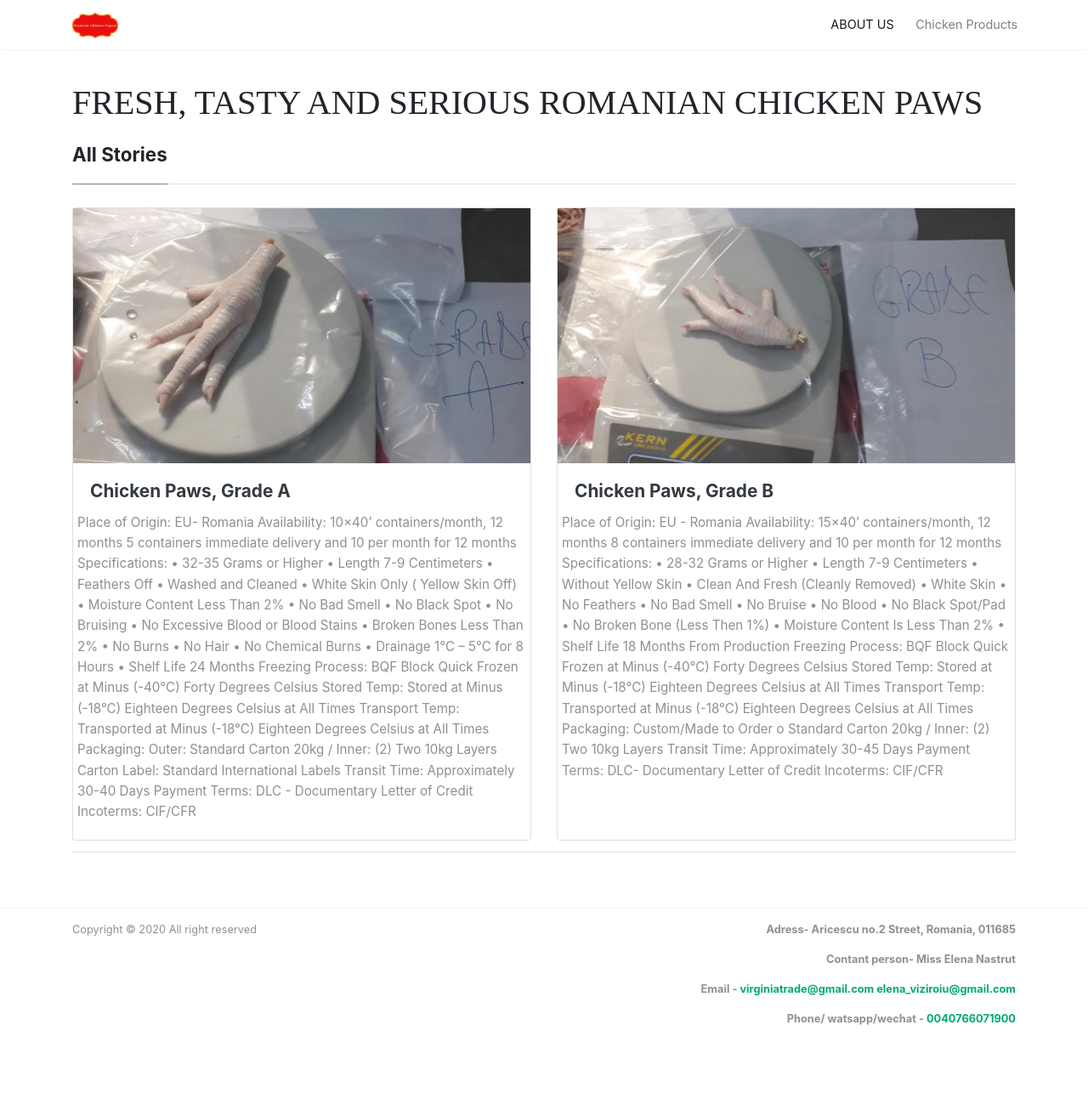
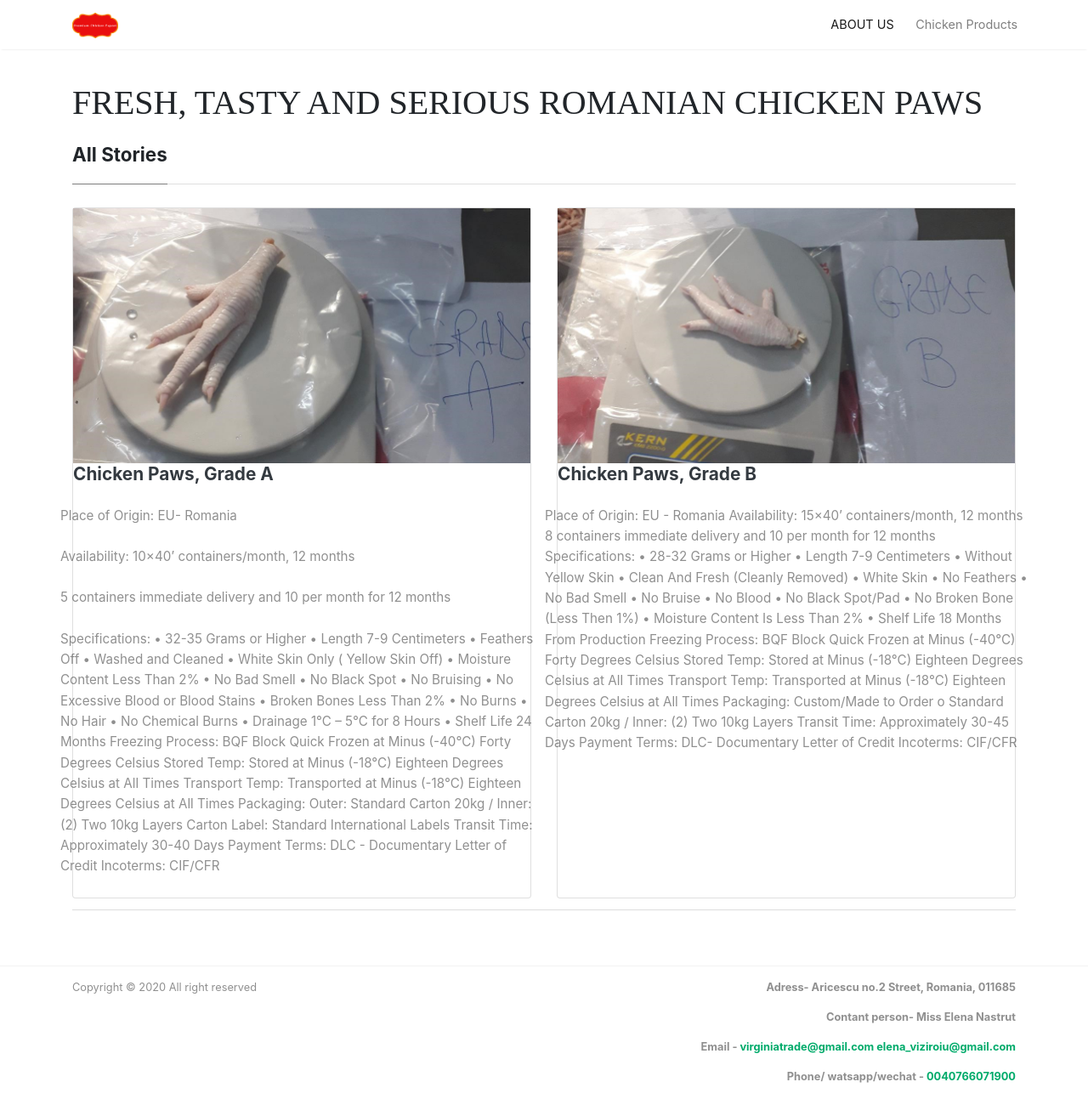
Before and after one commit to gpf192/gpf192.github.io, a Jekyll site: the page built from index.html, in a window 1280 px wide and 1366 px high. Shown: the top 1313 px of the window at 85% size. Built offline with Jekyll 4.4.1, drawn with Linux system fonts in a browser that asks for light colours; nearby versions of some CDN libraries; the list of posts is cut into pages by our own code.

Commit message:
feat style

```diff
--- a/_includes/postbox.html
+++ b/_includes/postbox.html
@@ -16,7 +16,7 @@
                 {% endif %}
             <!--</a>-->
         </div>
-        <div class="card-body">
+        <div class="article-post">
             <h2 class="card-title">
                 <!--<a class="text-dark" href="{{ site.baseurl }}{{ post.url }}">{{ post.title }}</a>-->
                 <a class="text-dark">{{ post.title }}</a>
@@ -28,7 +28,7 @@
             </h2>
             <!--<h4 class="card-text">{{ post.excerpt | strip_html | truncatewords:30 }}</h4>-->
             <div class="row justify-content-between">
-                <h4 class="card-text">{{ post.excerpt | strip_html }}</h4>
+                <h4 class="card-text">{{ post.excerpt }}</h4>
             </div>
 
         </div>
```
